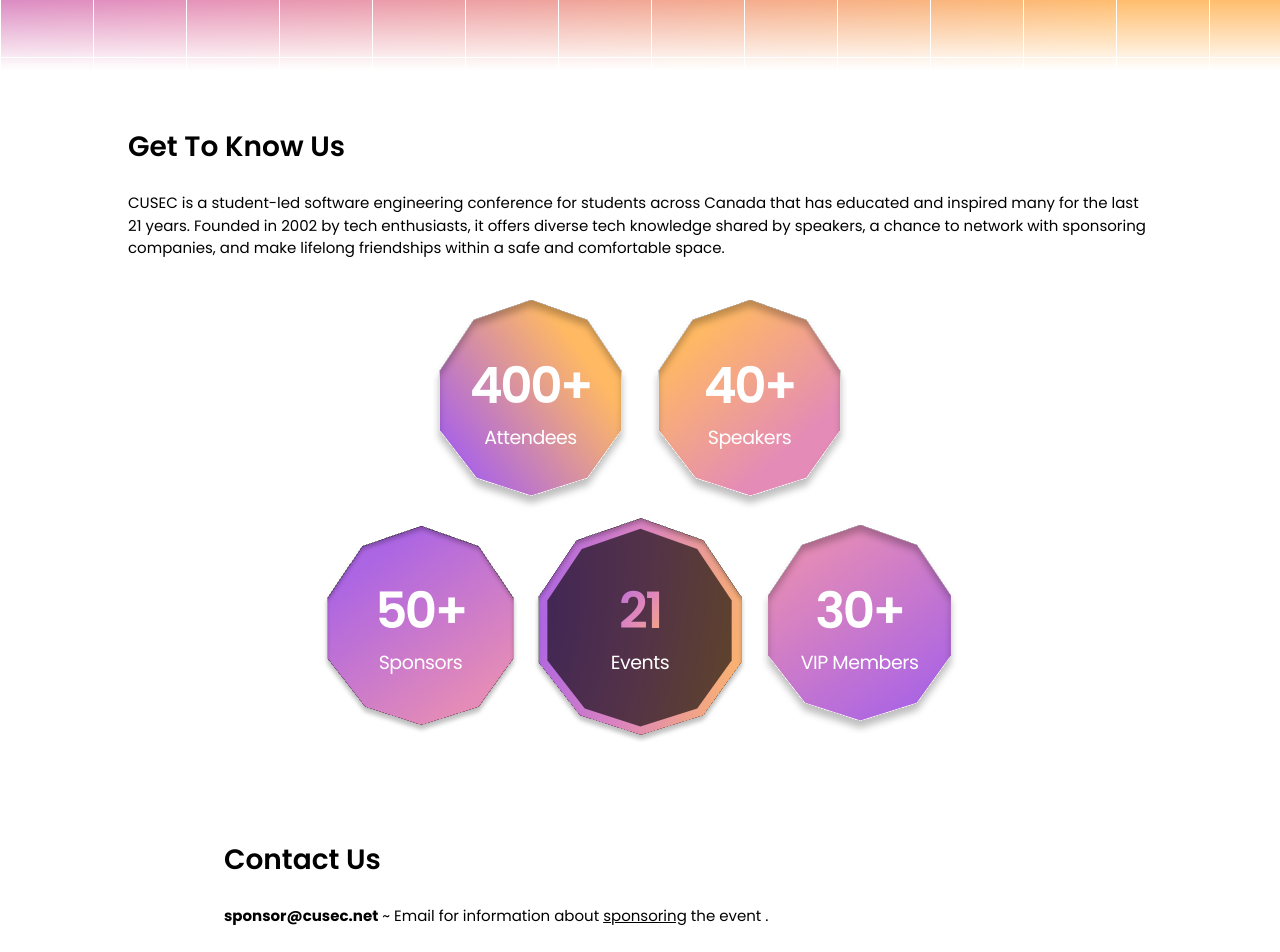
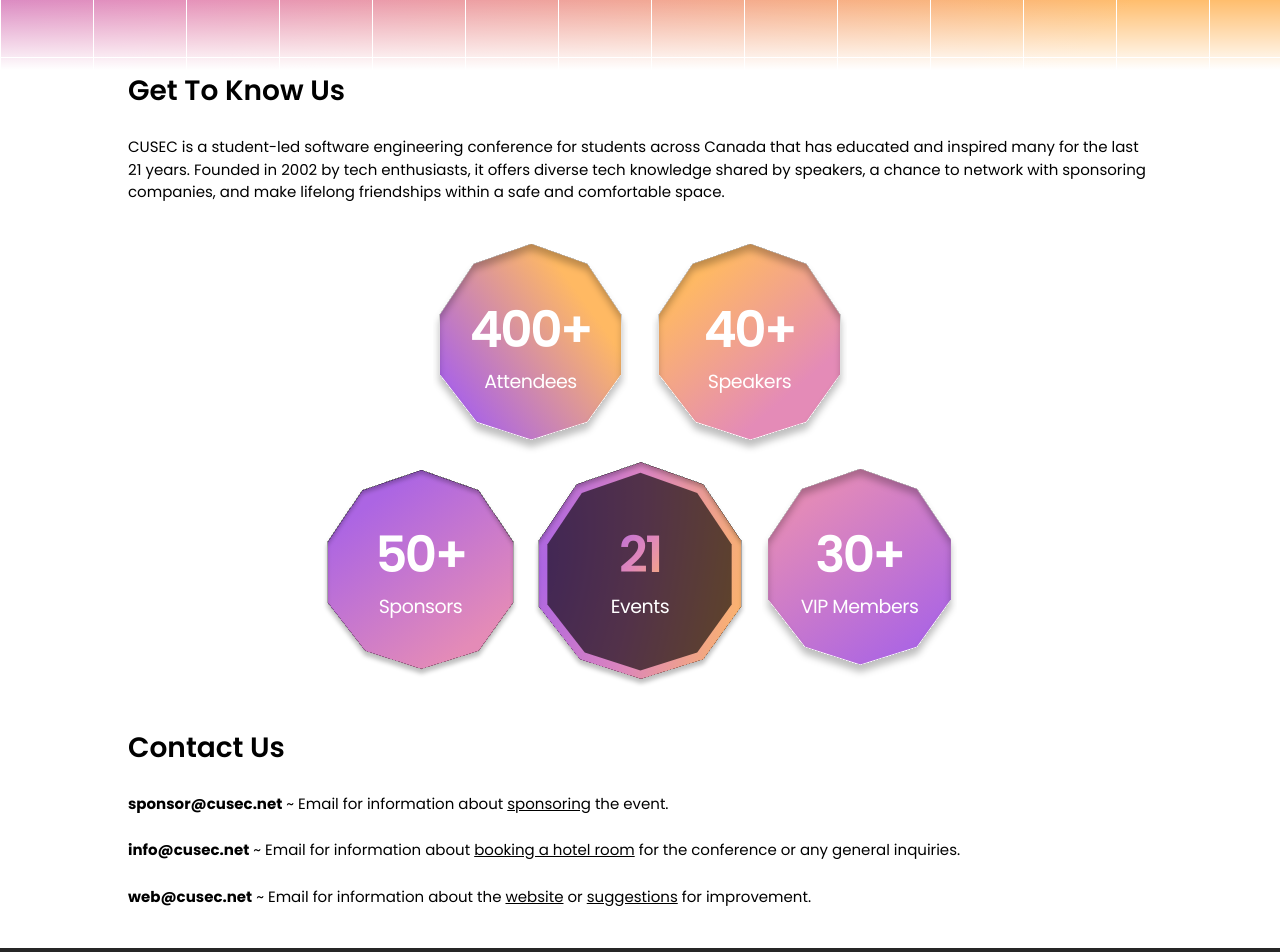
Before and after one commit to cusec/2024, a Next.js app: page / in a window 1280 px wide. Shown: the part 780-1732 px from the top of the page. Built offline with nearby package versions, Linux system fonts and the light colour scheme.

Commit message:
fix: About and Contact sections not aligned

```diff
--- a/src/app/page.tsx
+++ b/src/app/page.tsx
@@ -24,11 +24,14 @@ export default function Home() {
       >
         <Landingbox />
       </div>
-      <div className="flex items-center justify-center">
+
+      <div className="flex flex-col items-center">
+      <div className="mx-6 lg:mx-24 max-w-screen-lg lg:w-full">
       <About />
       </div>
-      <div className="flex items-center justify-center pb-10">
+      <div className="mx-6 lg:mx-24 pb-10 max-w-screen-lg lg:w-full">
       <Contact/>
+      </div>
       </div>
     </div>
   );
--- a/src/components/Landing Page/About.tsx
+++ b/src/components/Landing Page/About.tsx
@@ -16,7 +16,7 @@ export default function About() {
         fadeBackground ? "opacity-0" : "opacity-100"
       }`}
     >
-      <section className="lg:max-w-[1024px] max-w-[768px] mx-10 mt-14 space-y-6">
+      <section className="lg:max-w-[1024px] max-w-[768px] space-y-6">
         <p className="font-semibold text-[28px] ">Get To Know Us</p>
         <p className="font-regular text-[15px]">
           CUSEC is a student-led software engineering conference for students
--- a/src/components/Landing Page/Contact.tsx
+++ b/src/components/Landing Page/Contact.tsx
@@ -10,7 +10,7 @@ export default function Contact() {
         fadeBackground ? "opacity-0" : "opacity-100"
       }`}
     >
-      <section className="lg:max-w-[1024px] max-w-[768px] mx-10 mt-14 space-y-6">
+      <section className="lg:max-w-[1024px] max-w-[768px] space-y-6">
         <p className="font-semibold text-[28px] ">Contact Us</p>
         <p className="font-regular text-[15px]">
           <strong className="hover:text-[royalBlue] transition-colors ease-in-out duration-500 hover:scale-105">
@@ -21,7 +21,7 @@ export default function Contact() {
           <span className="underline underline-offset-1 transition-colors ease-in-out duration-500">
             sponsoring
           </span>{" "}
-          the event .
+          the event.
         </p>
         <p className="font-regular text-[15px]">
           <strong className="hover:text-[royalBlue] transition-colors ease-in-out duration-500 hover:scale-105">
```
